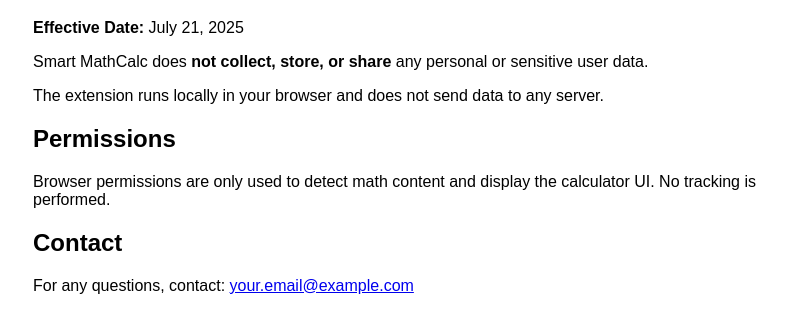
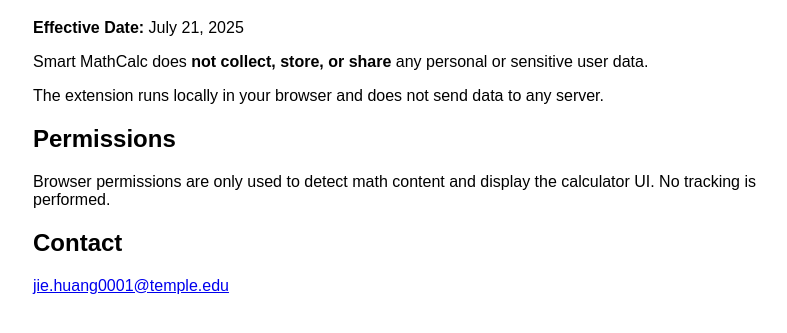
Before and after one commit to JayTSXF/Smart-MathCalc, a browser extension: page privacy-policy.html in a window 1280 px wide. Shown: the part 121-454 px from the top of the page, without its empty margins (207-994 px from the left). Drawn offline with Linux system fonts and the light colour scheme.

Commit message:
Update privacy-policy.html

```diff
--- a/privacy-policy.html
+++ b/privacy-policy.html
@@ -12,6 +12,6 @@
   <h2>Permissions</h2>
   <p>Browser permissions are only used to detect math content and display the calculator UI. No tracking is performed.</p>
   <h2>Contact</h2>
-  <p>For any questions, contact: <a href="mailto:jie.huang0001@temple.edu">your.email@example.com</a></p>
+  <a href="mailto:jie.huang0001@temple.edu">jie.huang0001@temple.edu</a>
 </body>
 </html>
```
